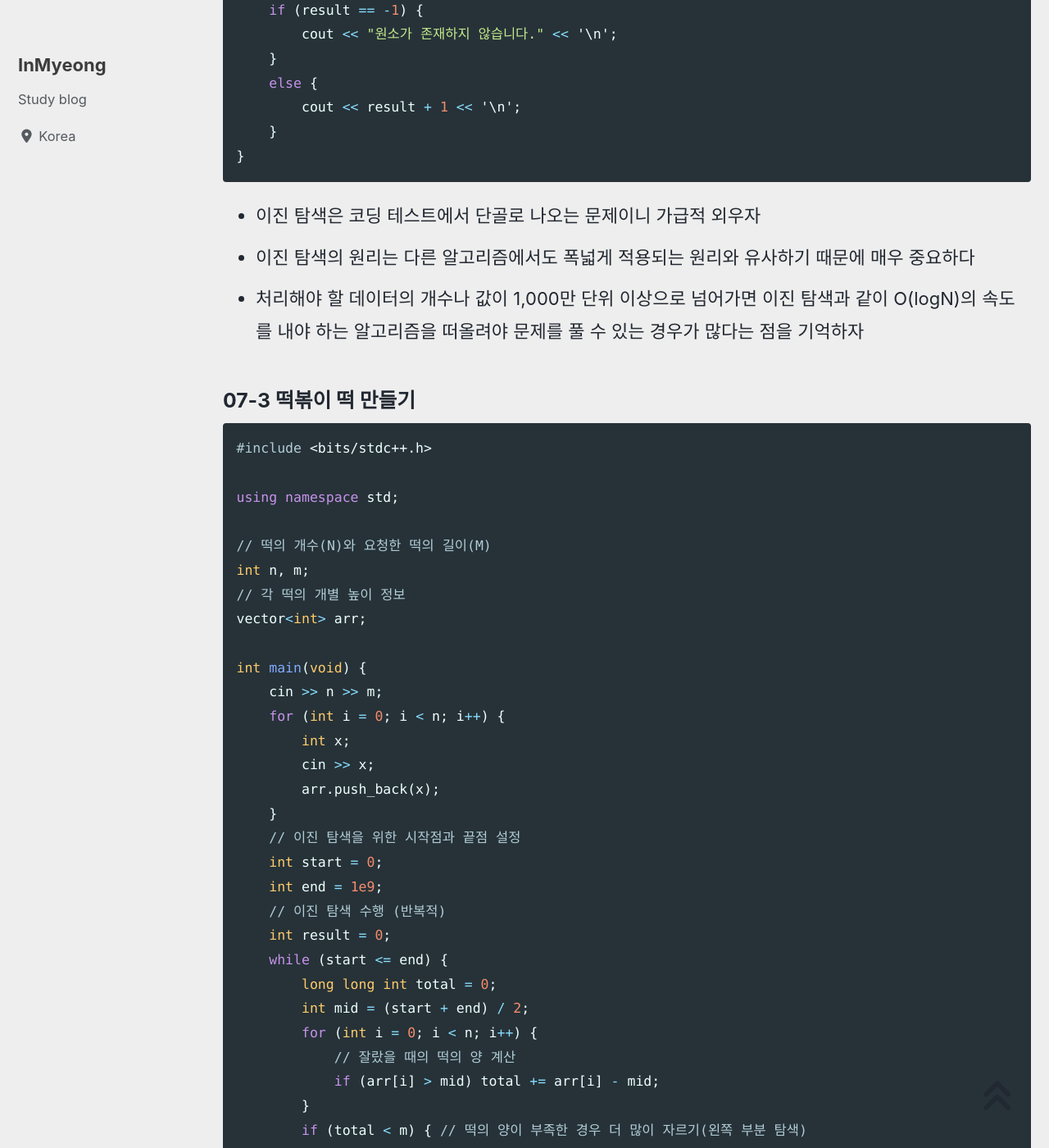
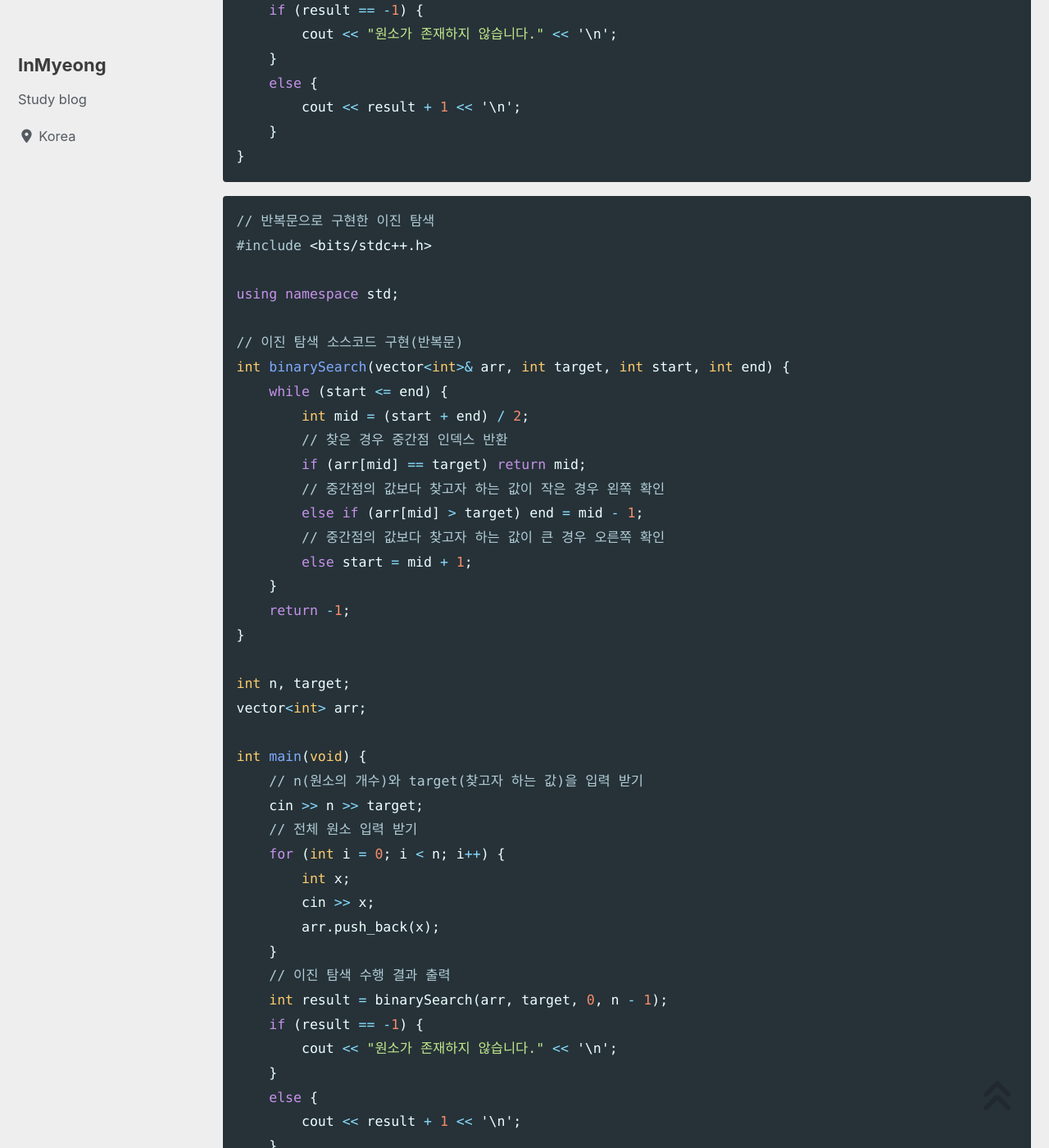
Before and after one commit to devMyeong/devMyeong.github.io, a Jekyll site: the page built from _posts/codingTest/2021-09-08-이코테.md, in a window 1280 px wide and 1400 px high, scrolled down 27767 px. Shown: the whole window at 82% size. Built offline with Jekyll 4.4.1, drawn with Linux system fonts in a browser that asks for light colours; cached includes are drawn as plain includes; nearby versions of some CDN libraries; some web fonts are replaced; comment, search, counter and statistics services are not loaded.

Commit message:
corr typo

````diff
--- a/_posts/codingTest/2021-09-08-이코테.md
+++ b/_posts/codingTest/2021-09-08-이코테.md
@@ -849,6 +849,49 @@ int main(void) {
 }
 ```
 
+```cpp
+// 반복문으로 구현한 이진 탐색
+#include <bits/stdc++.h>
+
+using namespace std;
+
+// 이진 탐색 소스코드 구현(반복문)
+int binarySearch(vector<int>& arr, int target, int start, int end) {
+    while (start <= end) {
+        int mid = (start + end) / 2;
+        // 찾은 경우 중간점 인덱스 반환
+        if (arr[mid] == target) return mid;
+        // 중간점의 값보다 찾고자 하는 값이 작은 경우 왼쪽 확인
+        else if (arr[mid] > target) end = mid - 1;
+        // 중간점의 값보다 찾고자 하는 값이 큰 경우 오른쪽 확인
+        else start = mid + 1;
+    }
+    return -1;
+}
+
+int n, target;
+vector<int> arr;
+
+int main(void) {
+    // n(원소의 개수)와 target(찾고자 하는 값)을 입력 받기
+    cin >> n >> target;
+    // 전체 원소 입력 받기
+    for (int i = 0; i < n; i++) {
+        int x;
+        cin >> x;
+        arr.push_back(x);
+    }
+    // 이진 탐색 수행 결과 출력
+    int result = binarySearch(arr, target, 0, n - 1);
+    if (result == -1) {
+        cout << "원소가 존재하지 않습니다." << '\n';
+    }
+    else {
+        cout << result + 1 << '\n';
+    }
+}
+```
+
 - 이진 탐색은 코딩 테스트에서 단골로 나오는 문제이니 가급적 외우자
 - 이진 탐색의 원리는 다른 알고리즘에서도 폭넓게 적용되는 원리와 유사하기 때문에 매우 중요하다
 - 처리해야 할 데이터의 개수나 값이 1,000만 단위 이상으로 넘어가면 이진 탐색과 같이 O(logN)의 속도를 내야 하는 알고리즘을 떠올려야 문제를 풀 수 있는 경우가 많다는 점을 기억하자
@@ -856,6 +899,7 @@ int main(void) {
 ### 07-3 떡볶이 떡 만들기
 
 ```cpp
+// 떡볶이 떡 만들기
 #include <bits/stdc++.h>
 
 using namespace std;
````
